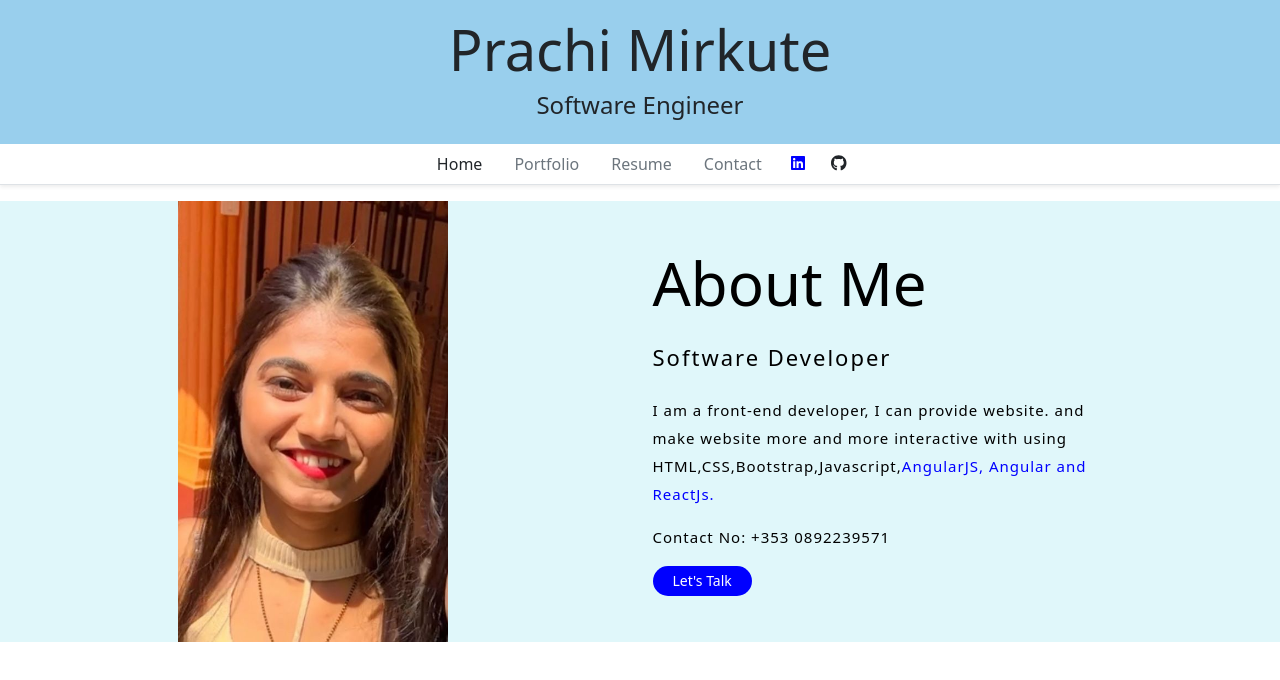
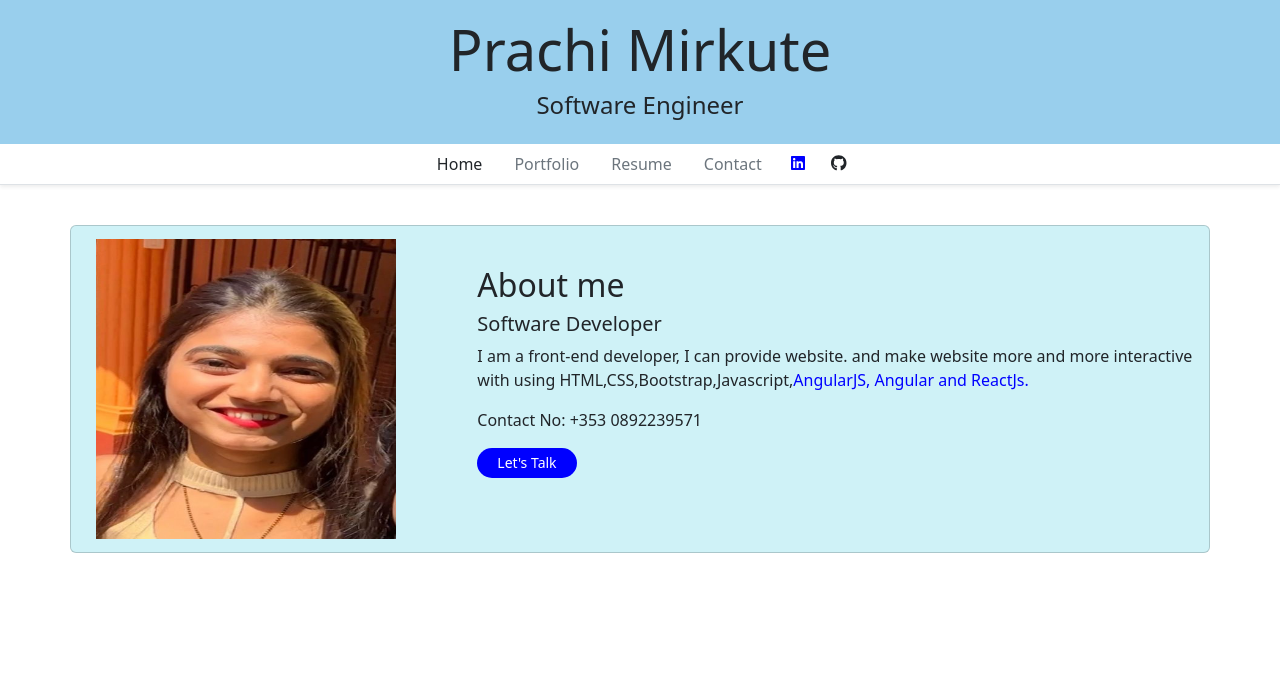
Before and after one commit to Prachimirkute/myPortfolio, an Angular app: page /Home in a window 1280 px wide. Shown: the top 680 px of the page. Built offline with nearby package versions, Linux system fonts and the light colour scheme.

Commit message:
home content issue fixed

```diff
--- a/src/app/home/home.component.css
+++ b/src/app/home/home.component.css
@@ -1,7 +1,56 @@
+/* .container {
+    display: flex;
+    align-items: center;
+    justify-content: center
+  }
+   */
+   .container {
+    display: grid;
+    grid-template-columns: 1fr 2fr;
+    height: auto;
+    margin-top: 5vh;
+  }
+
+  .leftside {
+    padding: 1vw;
+  }
+
+  .rightside {
+    position: relative;
+    margin-left: 23px;
+    margin-right: 0px;
+    margin-top: 40px;
+
+  }
+
+  .rightside::before {
+    content: '';
+    /* background-color: pink; */
+    /* background-image: url(https://picsum.photos/id/1015/500/200); */
+    background-size: cover;
+    background-position: center center;
+    background-repeat: no-repeat;
+    width: 50%;
+    height: 140%;
+    bottom: 0;
+    left: 25%;
+    position: absolute;
+  }
+
+  img {
+    max-width: 100%;
+    max-height:100%;
+  }
+
+  .text {
+    font-size: 20px;
+    padding-left: 20px;
+  }
+
 
 .About img{
-height: auto;
-width: 270px;
+    height: auto;
+    width: 270px;
 }
 .About-text{
     width: 450px;
--- a/src/app/home/home.component.html
+++ b/src/app/home/home.component.html
@@ -1,25 +1,8 @@
-<!-- About section -->
-<!-- <div class="container">
-    <div class="row">
-        <div>
-            <h2>About me</h2>
-            <img src="../assets/background.jpg" width="256" height="256" alt="Profile Picture">
-            <div class="About-text">
-
-                <h5>Developer and<span> designer </span> </h5>
-                <p>I am a front-end web developer, I can provide clean and pixel perfect design.
-                    I also make website more and more interactive with using HTML,bootstrap,css and Angular.</p>
-                <p>Contact No: 9029041902</p>
-                <button type="button">Let's Talk</button>
+<div class="container card" style="background-color: #00bcd430;">
+    <div class="leftside">
+        <img src="assets/background.jpg" width="300" height="300" alt="Profile Picture">
     </div>
-        </div>
-    </div>
-</div> -->
-<!-- About section -->
-<section id="about" class="About">
-    <div class="main">
-        <img src="assets/background.jpg" width="200" height="200" alt="Profile Picture">
-        <div class="About-text">
+    <div class="rightside">
         <h2>About me</h2>
         <h5>Software Developer</h5>
         <p>I am a front-end developer, I can provide website.
@@ -29,4 +12,3 @@
         <button type="button">Let's Talk</button>
     </div>
 </div>
-</section>
```
Lines whose indentation alone changed are shown as unchanged.
